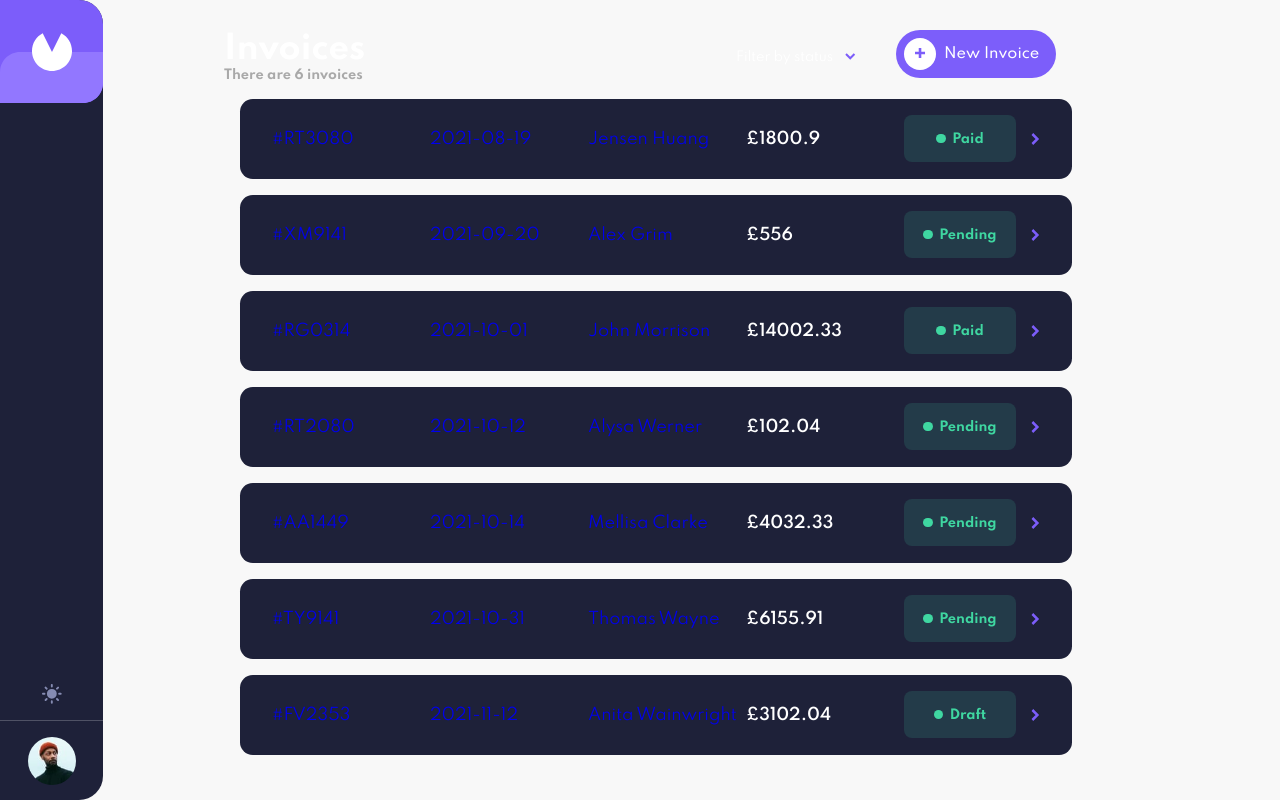
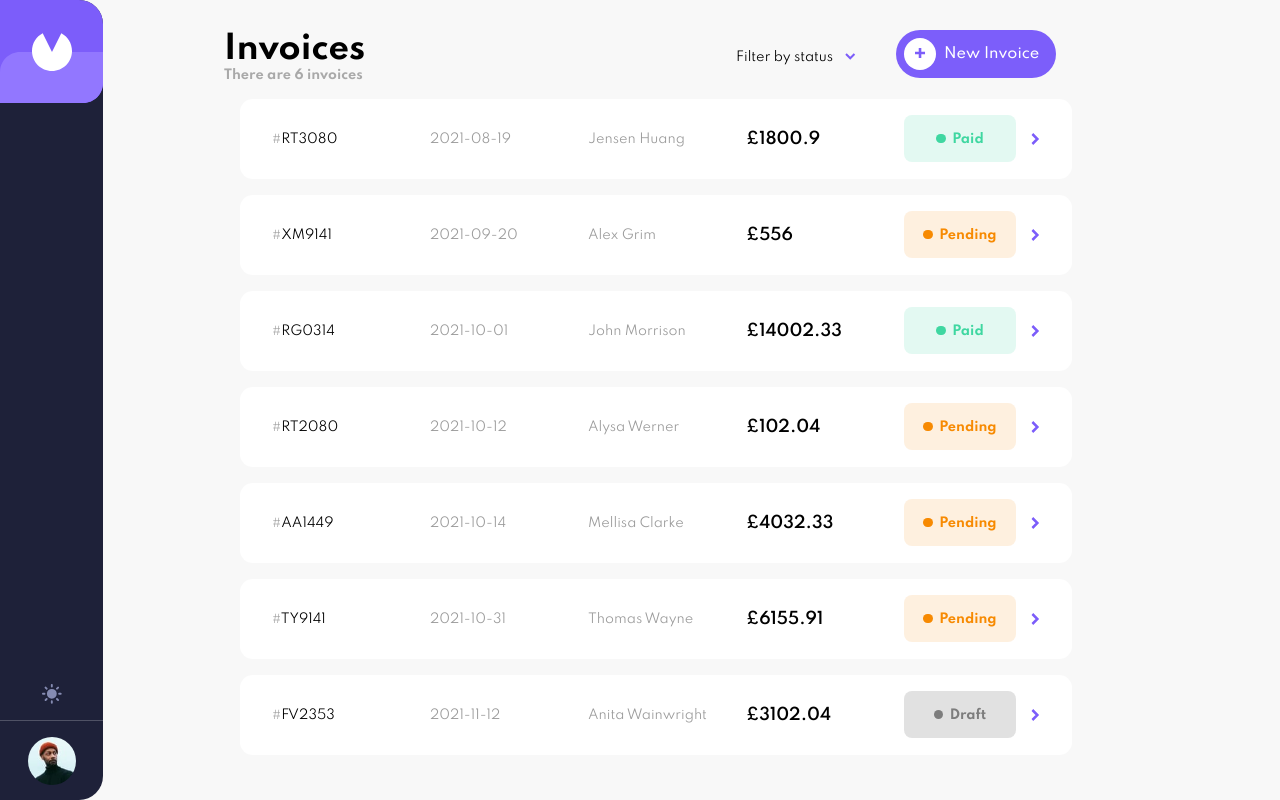
Before and after one commit to mrbrovki/invoice-app, a React (Create React App) app: page / in a window 1280 px wide. Built offline with nearby package versions, Linux system fonts and the light colour scheme.

Commit message:
invoice color mode implemented

```diff
--- a/src/components/Invoice.tsx
+++ b/src/components/Invoice.tsx
@@ -1,23 +1,28 @@
-import React from 'react';
+import React, {useContext} from 'react';
 import { Link } from 'react-router-dom';
 import styles from '../styles/Invoice.module.css';
+import { Context } from './pages/Layout';
 interface Props{
   id?: String;
   paymentDue?: String;
   clientName?: String;
   total?: Number;
   status?: String;
+
 }
 const Invoice = (props: Props) => {
   const {id, paymentDue, clientName, total, status} = props;
+  const {mode} = useContext(Context);
   return (
-    <Link to={'/invoice/' + id} className={styles.invoice}>
-      <div>#{id}</div>
-      <p>{paymentDue}</p>
-      <p>{clientName}</p>
-      <p className={styles.total}>£{total}</p>
-      <div className={styles['status-container'] + ' ' + styles['light']}>
-        <div className={styles.circle}></div>
+    <Link to={'/invoice/' + id} className={styles.invoice + ' ' + styles['invoice-' + mode]}>
+      <div className={styles.id + ' ' + styles['id-' + mode]}>
+        <span>#</span>
+        {id}</div>
+      <p className={styles.due}>{paymentDue}</p>
+      <p className={styles.name}>{clientName}</p>
+      <p className={styles.total + ' ' + styles['total-' + mode]}>£{total}</p>
+      <div className={styles['status-container'] + ' ' + styles[status as KeyType]}>
+        <div className={styles.circle + ' ' + styles['circle-' + status]}></div>
         <p>{status}</p>
       </div>
       <img src='/assets/icon-arrow-right.svg'alt='arrow right' className={styles['arrow-right']}/>
--- a/src/components/pages/Home.tsx
+++ b/src/components/pages/Home.tsx
@@ -1,7 +1,8 @@
-import React, {useEffect, useState} from 'react';
+import React, {useEffect, useState, useContext} from 'react';
 import styles from '../../styles/Home.module.css';
 import useFetch from '../../useFetch';
 import Invoice from '../Invoice';
+import { Context } from './Layout';
 interface Data{
   id?: String;
   paymentDue?: String;
@@ -10,27 +11,28 @@ interface Data{
   status?: String;
 }
 const Home = () => {
+  const {mode} = useContext(Context);
   const [visibility, setVisibility] = useState('hidden');
   const [invoices, setInvoices] = useState([] as Array<JSX.Element>);
   const data = useFetch('/data.json').data as Array<Object>;
   useEffect(()=>{
     if(data){
       setInvoices(data.map((el: Data, index)=>{
-      return(<Invoice key={index} id={el.id} paymentDue={el.paymentDue} clientName={el.clientName} total={el.total} status={el.status} />)
+      return(<Invoice key={index} id={el.id} paymentDue={el.paymentDue} clientName={el.clientName} total={el.total} status={el.status}/>)
     }));
   }
 }, [data]);
   return (
     <div className={styles.home}>
-      <div className={styles['f-c'] + ' ' + styles['invoices-header']}>
+      <div className={styles['f-c'] + ' ' + styles['invoices-header-' + mode]}>
         <div>
           <h1>Invoices</h1>
         </div>
         <div className={styles['f-c']}>
-         <div onMouseOver={()=>setVisibility('shown')} onMouseOut={()=>setVisibility('hidden')} className={styles['f-c'] + ' ' + styles['filter-by']}>
+         <div onMouseOver={()=>setVisibility('shown')} onMouseOut={()=>setVisibility('hidden')} className={styles['f-c'] + ' ' + styles['filter-by'] + ' ' + styles['filter-' + mode]}>
             <p></p>
             <img src='/assets/icon-arrow-down.svg' alt='arrow'/>
-            <div className={styles['status-choices'] + ' ' + styles[visibility]}>
+            <div className={styles['status-choices'] + ' ' + styles[visibility] + ' '+ styles['status-choices-' + mode]}>
               <div>Draft</div>
               <div>Pending</div>
               <div>Paid</div>
--- a/src/styles/Home.module.css
+++ b/src/styles/Home.module.css
@@ -4,13 +4,18 @@
 .home {
   width: calc(40vw + 20rem);
 }
-.invoices-header {
+.invoices-header-dark,
+.invoices-header-light {
   justify-content: space-between;
 }
-.invoices-header h1 {
+.invoices-header-dark h1 {
   color: #fff;
 }
-.invoices-header h1::after {
+.invoices-header-light h1 {
+  color: rgb(0, 0, 0);
+}
+.invoices-header-light h1::after,
+.invoices-header-dark h1::after {
   content: "There are 6 invoices";
   display: block;
   font-size: 0.8rem;
@@ -23,11 +28,17 @@
   justify-content: space-between;
   align-items: center;
 }
-.filter-by p::before {
+.filter-light p::before {
+  font-size: 0.8rem;
+  content: "Filter by status";
+  color: rgb(0, 0, 0);
+}
+.filter-dark p::before {
   font-size: 0.8rem;
   content: "Filter by status";
   color: #fff;
 }
+
 .filter-by:hover {
   cursor: pointer;
 }
@@ -35,13 +46,19 @@
   position: absolute;
   top: 4rem;
   border-radius: 0.8rem;
-  background-color: #252944;
-  color: #fff;
   text-align: center;
   max-height: 10rem;
   width: 10rem;
   transition: max-height 0.3s;
   overflow: hidden;
+}
+.status-choices-light {
+  background-color: #fff;
+  color: #252944;
+}
+.status-choices-dark {
+  background-color: #252944;
+  color: #fff;
 }
 .hidden {
   max-height: 0;
@@ -79,10 +96,12 @@
 }
 
 @media screen and (max-width: 768px) {
-  .invoices-header h1 {
+  .invoices-header-light h1,
+  .invoices-header-dark h1 {
     font-size: 1.4rem;
   }
-  .invoices-header h1::after {
+  .invoices-header-light h1::after,
+  .invoices-header-dark h1::after {
     content: "6 invoices";
     font-weight: 500;
   }
--- a/src/styles/Invoice.module.css
+++ b/src/styles/Invoice.module.css
@@ -5,13 +5,38 @@
   width: 100%;
   text-decoration: none;
   line-height: 5rem;
-  background-color: #1e2139;
   border-radius: 0.8rem;
   margin: 1rem;
   padding: 0 2rem;
 }
+.invoice-light {
+  background-color: #fff;
+}
+.invoice-dark {
+  background-color: #1e2139;
+}
+
+.id,
+.due,
+.name {
+  font-size: 0.8rem;
+}
+.id-light,
+.total-light {
+  color: rgb(0, 0, 0);
+}
+.id-dark,
+.total-dark {
+  color: #fff;
+}
+.id span {
+  color: rgb(155, 155, 155);
+}
+.due,
+.name {
+  color: rgb(155, 155, 155);
+}
 .total {
-  color: #fff;
   font-weight: 600;
 }
 .status-container {
@@ -21,14 +46,21 @@
   width: 7rem;
   line-height: 2.5rem;
   border-radius: 0.5rem;
-  background-color: aliceblue;
   font-size: 0.8rem;
   font-weight: 700;
   text-transform: capitalize;
 }
-.light {
+.paid {
   background-color: #3fd7a225;
   color: #3fd7a1;
+}
+.pending {
+  background-color: #f7890220;
+  color: #f78a02;
+}
+.draft {
+  background-color: #7d7d7d3a;
+  color: #7d7d7d;
 }
 .status-container p {
   margin: 0.2rem;
@@ -38,9 +70,16 @@
   width: 0.6rem;
   height: 0.6rem;
   border-radius: 50%;
+}
+.circle-paid {
   background-color: #3fd7a1;
 }
-
+.circle-pending {
+  background-color: #f78a02;
+}
+.circle-draft {
+  background-color: #7d7d7d;
+}
 .arrow-right {
   transform: scale(1.25);
 }
```
